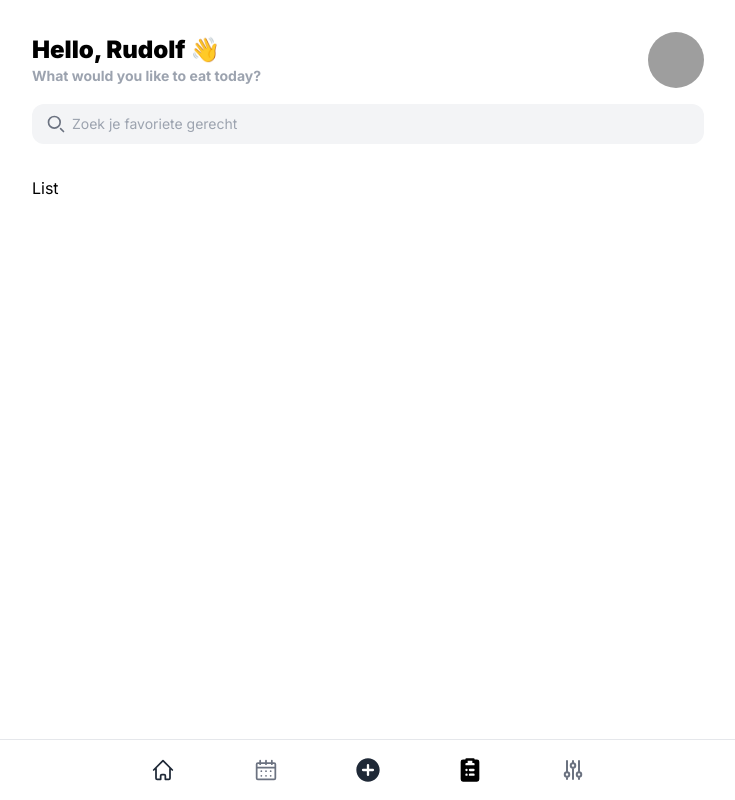
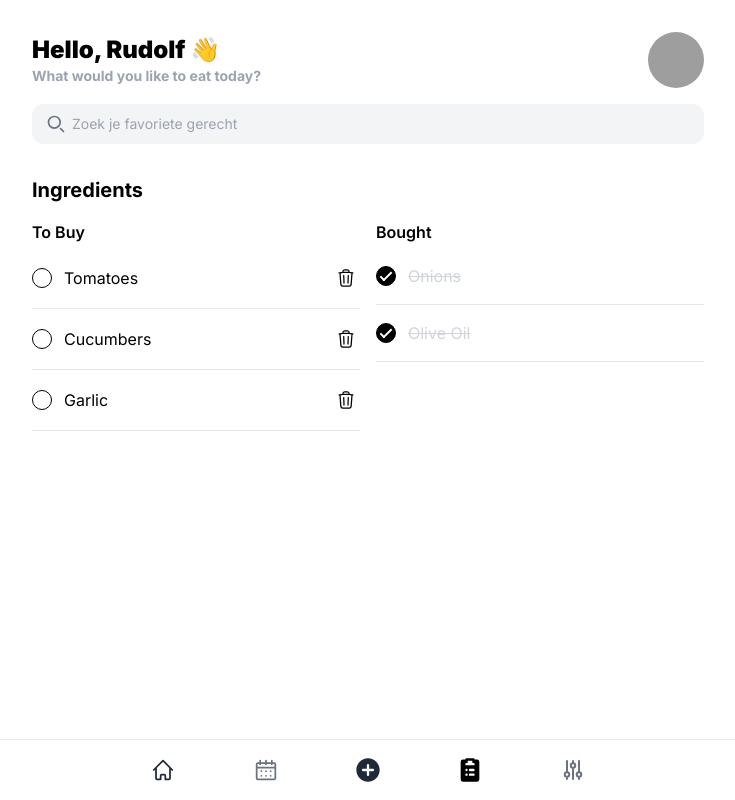
Before and after one commit to rwardanjan/groc, a React (Vite) app: page /list in a window 1280 px wide. Shown: the whole page, without its empty margins (272-1007 px from the left). Built offline with nearby package versions, Linux system fonts and the light colour scheme; grey boxes are pictures that could not be loaded.

Commit message:
added ingredient list

```diff
--- a/src/App.jsx
+++ b/src/App.jsx
@@ -47,17 +47,17 @@ const App = () => {
   };
 
   useEffect(() => {
-    if (isAsideOpen) {
-      document.body.classList.add("fixed", "overflow-hidden");
-    } else {
-      document.body.classList.remove("fixed", "overflow-hidden");
-    }
+    // if (isAsideOpen) {
+    //   document.body.classList.add("fixed", "overflow-hidden");
+    // } else {
+    //   document.body.classList.remove("fixed", "overflow-hidden");
+    // }
   }, [isAsideOpen]);
 
   return (
     <>
-      <div className="p-4 bg-white min-h-screen overflow-hidden">
-        <div className="container md:max-w-2xl mx-auto pb-[5rem]">
+      <div className="p-4 bg-white min-h-screen overflow-hidden pb-[5rem]">
+        <div className="container md:max-w-2xl mx-auto">
           <Header />
           <Routes>
             <Route
--- a/src/components/Aside.jsx
+++ b/src/components/Aside.jsx
@@ -12,7 +12,7 @@ const Aside = ({
   return (
     <div
       id="drawer-form"
-      className={`fixed top-0 left-0 z-40 h-screen p-4 pb-[9rem] overflow-y-auto transition-transform bg-white w-full dark:bg-gray-800 ${
+      className={`fixed top-0 left-0 z-40 h-screen p-4 pb-[9rem] overflow-y-auto transition-transform ease-in-out duration-500 bg-white w-full dark:bg-gray-800 ${
         isAsideOpen ? "" : "-translate-x-full"
       }`}
       tabIndex="-1"
--- /dev/null
+++ b/src/components/IngredientsList.jsx
@@ -0,0 +1,117 @@
+import React, { useState } from "react";
+
+const IngredientsList = () => {
+  const [ingredients, setIngredients] = useState([
+    { id: 1, name: "Tomatoes", status: "open" },
+    { id: 2, name: "Cucumbers", status: "open" },
+    { id: 3, name: "Onions", status: "done" },
+    { id: 4, name: "Garlic", status: "open" },
+    { id: 5, name: "Olive Oil", status: "done" },
+  ]);
+
+  const toggleIngredientStatus = (id) => {
+    setIngredients(
+      ingredients.map((ingredient) =>
+        ingredient.id === id
+          ? {
+              ...ingredient,
+              status: ingredient.status === "open" ? "done" : "open",
+            }
+          : ingredient
+      )
+    );
+  };
+
+  const handleClick = (id) => {
+    const element = document.getElementById(`ingredient-${id}`);
+    element.classList.add("fade");
+    setTimeout(() => {
+      element.classList.remove("fade");
+      toggleIngredientStatus(id);
+    }, 500); // Delay of 0.5 seconds for the fade effect
+  };
+
+  return (
+    <div>
+      <h2 className="text-xl font-bold mb-4">Ingredients</h2>
+      <div className="grid grid-cols-1 md:grid-cols-2 gap-4">
+        <div>
+          <h3 className="text-md font-semibold mb-1">To Buy</h3>
+          <ul className="list-none">
+            {ingredients
+              .filter((ingredient) => ingredient.status === "open")
+              .map((ingredient) => (
+                <li
+                  key={ingredient.id}
+                  id={`ingredient-${ingredient.id}`}
+                  className="flex items-center py-4 border-b border-gray-200 transition-all"
+                >
+                  <input
+                    type="radio"
+                    id={`radio-${ingredient.id}`}
+                    className="custom-radio "
+                    onChange={() => handleClick(ingredient.id)}
+                  />
+                  <label
+                    className="text-md w-full"
+                    htmlFor={`radio-${ingredient.id}`}
+                  >
+                    {ingredient.name}
+                  </label>
+                  <button
+                    type="button"
+                    className="ml-auto inline-flex items-center px-1 py-1 text-sm font-medium text-grey-10 rounded-lg end-2 bottom-2 focus:ring-4 focus:outline-none dark:focus:ring-blue-800"
+                  >
+                    <svg
+                      xmlns="http://www.w3.org/2000/svg"
+                      fill="none"
+                      viewBox="0 0 24 24"
+                      strokeWidth={1.5}
+                      stroke="currentColor"
+                      className="size-5"
+                    >
+                      <path
+                        strokeLinecap="round"
+                        strokeLinejoin="round"
+                        d="m14.74 9-.346 9m-4.788 0L9.26 9m9.968-3.21c.342.052.682.107 1.022.166m-1.022-.165L18.16 19.673a2.25 2.25 0 0 1-2.244 2.077H8.084a2.25 2.25 0 0 1-2.244-2.077L4.772 5.79m14.456 0a48.108 48.108 0 0 0-3.478-.397m-12 .562c.34-.059.68-.114 1.022-.165m0 0a48.11 48.11 0 0 1 3.478-.397m7.5 0v-.916c0-1.18-.91-2.164-2.09-2.201a51.964 51.964 0 0 0-3.32 0c-1.18.037-2.09 1.022-2.09 2.201v.916m7.5 0a48.667 48.667 0 0 0-7.5 0"
+                      />
+                    </svg>
+                  </button>
+                </li>
+              ))}
+          </ul>
+        </div>
+        <div>
+          <h3 className="text-md font-semibold mb-1">Bought</h3>
+          <ul className="list-none">
+            {ingredients
+              .filter((ingredient) => ingredient.status === "done")
+              .map((ingredient) => (
+                <li
+                  key={ingredient.id}
+                  id={`ingredient-${ingredient.id}`}
+                  className="flex items-center py-4 border-b border-gray-200 transition-all"
+                >
+                  <input
+                    type="radio"
+                    id={`radio-${ingredient.id}`}
+                    className="custom-radio"
+                    onChange={() => handleClick(ingredient.id)}
+                    checked
+                  />
+                  <label
+                    className="text-md w-full line-through text-gray-300"
+                    htmlFor={`radio-${ingredient.id}`}
+                  >
+                    {ingredient.name}
+                  </label>
+                </li>
+              ))}
+          </ul>
+        </div>
+      </div>
+    </div>
+  );
+};
+
+export default IngredientsList;
--- a/src/components/MealForm.jsx
+++ b/src/components/MealForm.jsx
@@ -166,7 +166,7 @@ const MealForm = ({
           <button
             type="button"
             onClick={handleAddIngredient}
-            className="inline-flex items-center border border-dotted  px-3 py-1 text-xs font-medium text-black rounded-lg end-2 bottom-2  focus:ring-4 focus:outline-none dark:hover:bg-blue-700 dark:focus:ring-blue-800"
+            className="inline-flex items-center border border-dotted  px-3 py-1 text-xs font-medium text-black rounded-lg end-2 bottom-2  focus:ring-4 focus:outline-none"
           >
             <IoAddOutline size="16" /> Add
           </button>
@@ -174,7 +174,7 @@ const MealForm = ({
         <div>
           <button
             type="submit"
-            className="text-white justify-center flex items-center bg-black w-full focus:ring-4 focus:ring-blue-300 font-medium rounded-xl text-sm px-5 py-2.5 dark:bg-blue-600 dark:hover:bg-blue-700 focus:outline-none dark:focus:ring-blue-800"
+            className="text-white justify-center flex items-center bg-black w-full focus:ring-4 focus:ring-blue-300 font-medium rounded-xl text-sm px-5 py-2.5"
           >
             Add meal
           </button>
--- a/src/index.css
+++ b/src/index.css
@@ -29,3 +29,61 @@ h1, h2, h3, h4, h5, h6 {
 #drawer-form {
   padding-bottom: calc(env(safe-area-inset-bottom) + 12rem)!important;
 }
+
+/* Hide the default radio button */
+.custom-radio {
+  display: none;
+}
+
+/* Create a custom radio button */
+.custom-radio + label {
+  position: relative;
+  padding-left: 2rem;
+  /* cursor: pointer; */
+  /* font-size: 18px; */
+  /* line-height: 24px; */
+  /* user-select: none; */
+  display: flex;
+  align-items: center;
+}
+
+/* The checkmark */
+.custom-radio + label::before {
+  content: '';
+  position: absolute;
+  left: 0;
+  top: 50%;
+  transform: translateY(-50%);
+  width: 20px;
+  height: 20px;
+  border: 1px solid #000000;
+  border-radius: 50%;
+  background-color: white;
+  transition: background-color 0.3s ease, border-color 0.3s ease;
+}
+
+/* The checked state */
+.custom-radio:checked + label::before {
+  background-color: #000000;
+  border-color: #000000;
+}
+
+/* The checkmark inside */
+.custom-radio:checked + label::after {
+  content: '';
+  position: absolute;
+  left: 7px;
+  top: 5px;
+  width: 6px;
+  height: 12px;
+  border: solid white;
+  border-width: 0 2px 2px 0;
+  transform: rotate(45deg);
+}
+
+
+/* Fade effect */
+.fade {
+  opacity: 0;
+  transition: opacity 0.5s ease;
+}
--- a/src/pages/List.jsx
+++ b/src/pages/List.jsx
@@ -1,7 +1,12 @@
 import React from "react";
+import IngredientsList from "../components/IngredientsList";
 
 function List() {
-  return <div>List</div>;
+  return (
+    <>
+      <IngredientsList />
+    </>
+  );
 }
 
 export default List;
```
